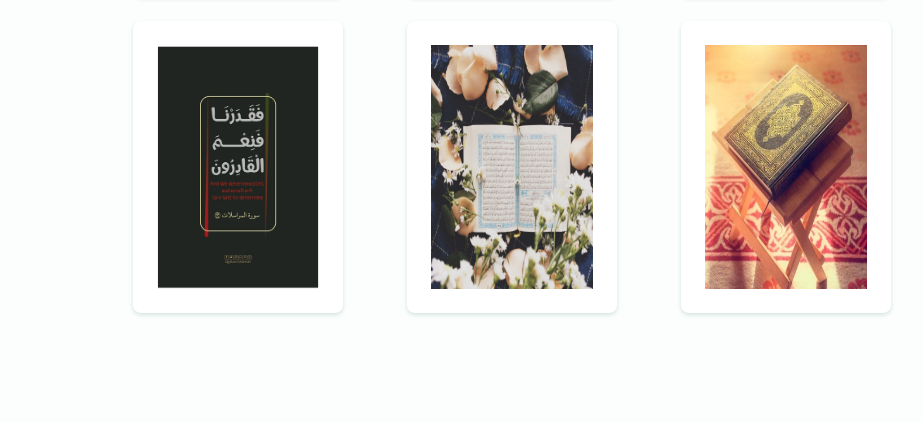
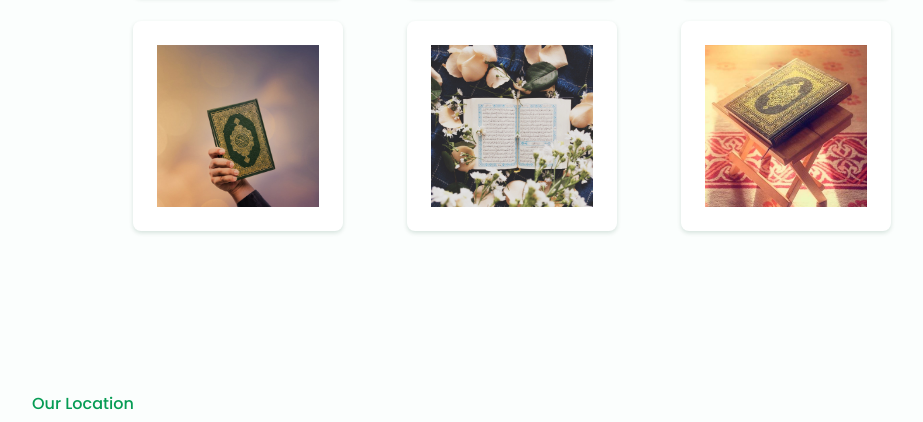
Before and after one commit to HosnyYoussef/Qurantion, a plain HTML site: page index.html in a window 1280 px wide. Shown: the part 2740-3162 px from the top of the page, without its empty margins (128-1051 px from the left). Drawn offline with nearby package versions, Linux system fonts and the light colour scheme.

Commit message:
Update index.html

```diff
--- a/index.html
+++ b/index.html
@@ -121,7 +121,7 @@
 
                     </div>
                     <div class="menu__content">
-                        <img src="assets/img/6.png" alt="" class="menu__img">
+                        <img src="assets/img/77.jpg" alt="" class="menu__img">
 
 
 
```
